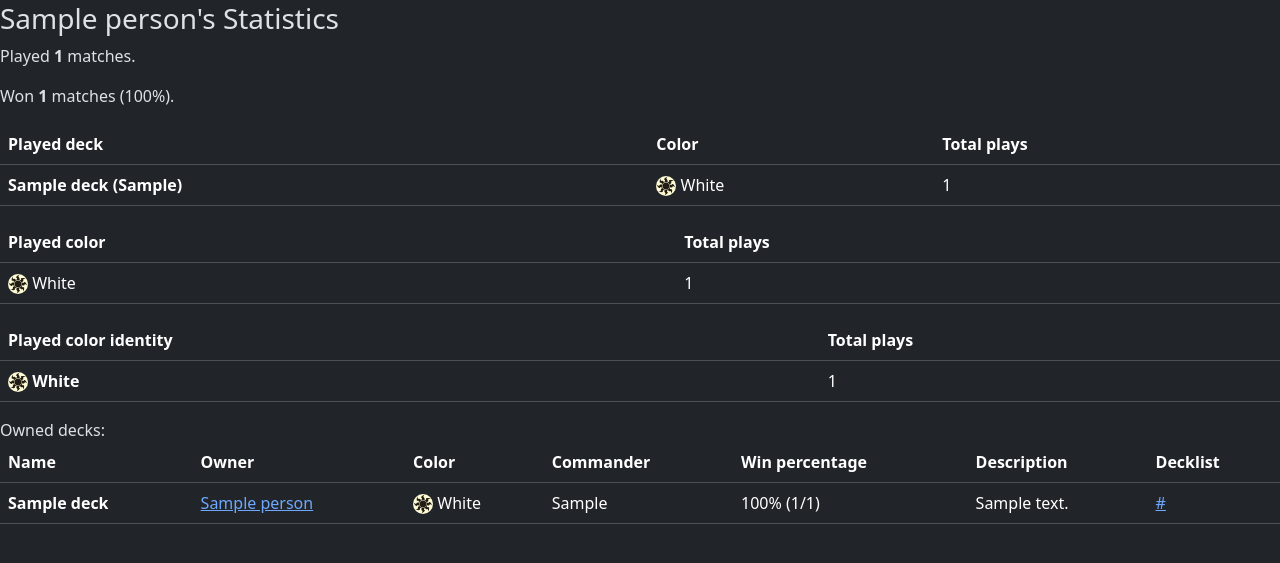
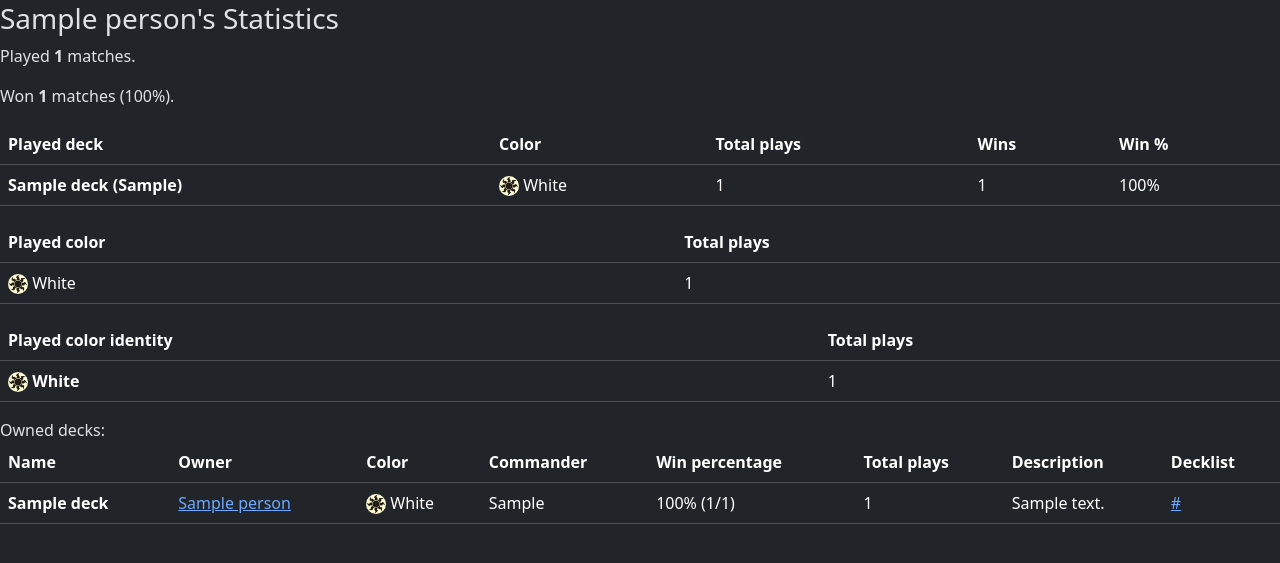
Before and after one commit to frixdk/papkort, a Django app: page /person-stats/1/ in a window 1280 px wide. Shown: the part 54-617 px from the top of the page. Run offline with Django 4.2, Linux system fonts and the light colour scheme; tables that the repository leaves empty hold one stand-in row (values such as "Sample post"); some libraries are stand-ins or nearby versions.

Commit message:
Person win percentage with specific deck

```diff
--- a/papkort/games/models.py
+++ b/papkort/games/models.py
@@ -57,7 +57,6 @@ class Deck(models.Model):
     description = models.TextField(blank=True, null=True)
     url = models.CharField(max_length=128, blank=True, null=True)
 
-
     def get_win_percentage(self):
         won = self.player_set.filter(position=1).count()
         played = self.player_set.count()
@@ -65,6 +64,9 @@ class Deck(models.Model):
             return f'{int( won / played * 100)}% ({won}/{played})'
         else:
             return 'No games played yet'
+
+    def get_plays(self):
+        return self.player_set.count()
 
     def __str__(self):
         if self.name:
--- a/papkort/games/templates/matches/decks_table.html
+++ b/papkort/games/templates/matches/decks_table.html
@@ -7,8 +7,9 @@
             <th scope="col">Color</th>
             <th scope="col">Commander</th>
             <th scope="col">Win percentage</th>
-        <th scope="col">Description</th>
-        <th scope="col">Decklist</th>
+            <th scope="col">Total plays</th>
+            <th scope="col">Description</th>
+            <th scope="col">Decklist</th>
         </tr>
         </thead>
         <tbody>
@@ -26,6 +27,7 @@
                 </td>
                 <td>{{ deck.commander }}</td>
                 <td>{{ deck.get_win_percentage }}</td>
+                <td>{{ deck.get_plays }}</td>
                 <td>{{ deck.description }}</td>
                 <td>
                     {% if deck.url %}
--- a/papkort/games/templates/matches/person.html
+++ b/papkort/games/templates/matches/person.html
@@ -17,6 +17,8 @@
                 <th scope="col">Played deck</th>
                 <th>Color</th>
                 <th>Total plays </th>
+                <th>Wins</th>
+                <th>Win %</th>
             </tr>
             </thead>
             <tbody>
@@ -27,6 +29,8 @@
                         {% include "matches/color_pips.html" with color=deck.color name=deck.get_color_display %}
                     </td>
                     <td>{{ deck.count }}</td>
+                    <td>{{ deck.wins }}</td>
+                    <td>{{ deck.win_percentage }}</td>
                 </tr>
             {% endfor %}
             </tbody>
--- a/papkort/games/views.py
+++ b/papkort/games/views.py
@@ -1,6 +1,6 @@
 from collections import defaultdict
 
-from django.db.models import Count
+from django.db.models import Case, Count, IntegerField, When
 from django.shortcuts import redirect, render
 
 from .models import Deck, Match, Person, Player
@@ -11,7 +11,7 @@ def index(request):
 
 
 def matches(request):
-    all_matches = Match.objects.order_by('date')
+    all_matches = Match.objects.order_by('-date')
 
     context = {'matches': all_matches}
 
@@ -45,9 +45,16 @@ def person_stats(request, person_id):
             color_counts[color]['color_name'] = dict(Deck.Color.choices)[color] # yeah, I know
             color_counts[color]['color'] = color  # yeah, I know
 
-    # ChatGPT couldn't figure this out
-    deck_counts = Deck.objects.filter(player__person=person).annotate(count=Count('player__deck')).order_by('-count')
+    # We do this to count the plays and wins for the specific player and the deck
+    deck_counts = Deck.objects.filter(player__person=person).annotate(
+        count=Count('player__deck'),
+        wins=Count(Case(When(player__position=1, then=1), output_field=IntegerField()))
+    ).order_by('-count')
 
+    for d in deck_counts:
+        d.win_percentage = f'{int(d.wins / d.count * 100)}%'
+
+    # This win percentage on decks is shown no matter who played it
     owned_decks = Deck.objects.filter(owner=person)
 
     order = {
```
